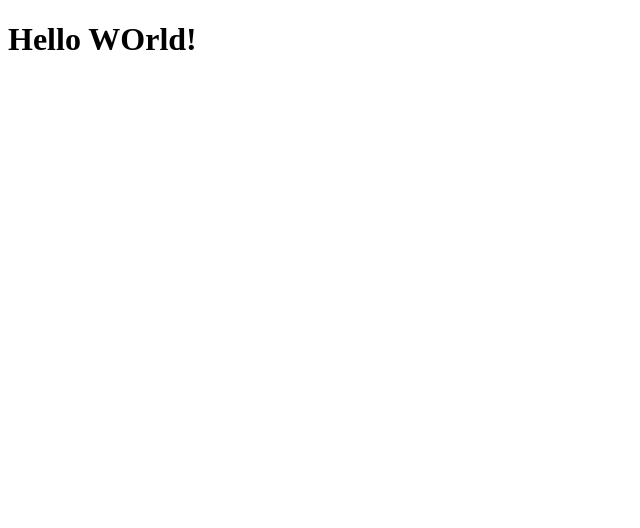
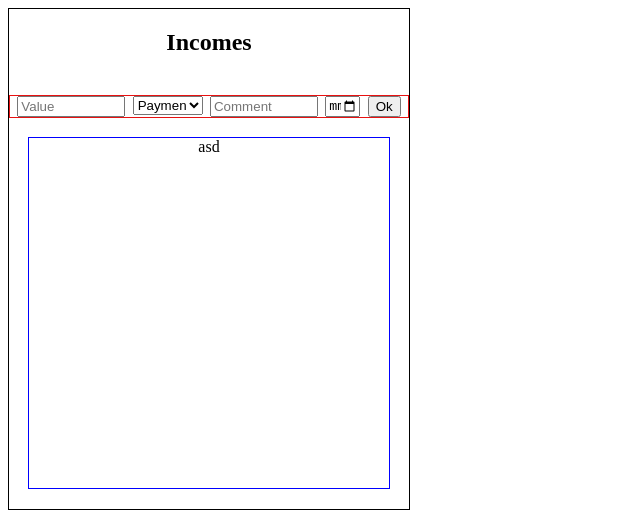
Before and after one commit to szotaksimon/cashy-fe, a React (Create React App) app: page / in a window 1280 px wide. Shown: the top 528 px of the page, without its empty margins (0-640 px from the left). Built offline with nearby package versions, Linux system fonts and the light colour scheme.

Commit message:
Very basic skeletron for the Incomes

```diff
--- a/src/App.js
+++ b/src/App.js
@@ -1,9 +1,9 @@
-
+import Incomes from "./components/Incomes";
 
 function App() {
   return (
     <div>
-      <h1>Hello WOrld!</h1>
+      <Incomes />
     </div>
   );
 }
--- /dev/null
+++ b/src/UI/Incomes.css
@@ -0,0 +1,36 @@
+.container {
+  border: 1px solid black;
+  width: 400px;
+  height: 500px;
+  text-align: center;
+  display: flex;
+  flex-direction: column;
+  justify-content: space-between;
+}
+.container .income-input-div {
+  border: 1px solid rgb(232, 17, 17);
+  display: flex;
+  flex-direction: row;
+  flex-wrap: nowrap;
+  justify-content: space-evenly;
+}
+.container .income-input-div .value-input input {
+  width: 100px;
+}
+.container .income-input-div .category-input select {
+  width: 70px;
+}
+.container .income-input-div .comment-input input {
+  width: 100px;
+}
+.container .income-input-div .date-input input {
+  width: 30px;
+}
+.container .show-incomes-div {
+  border: 1px solid blue;
+  height: 350px;
+  width: 90%;
+  margin-left: auto;
+  margin-right: auto;
+  margin-bottom: 20px;
+}/*# sourceMappingURL=Incomes.css.map */
--- /dev/null
+++ b/src/UI/Incomes.scss
@@ -0,0 +1,37 @@
+.container{
+    border: 1px solid black;
+    width: 400px;
+    height: 500px;
+    text-align: center;
+    display: flex;
+    flex-direction: column;
+    justify-content: space-between;
+    .income-input-div{
+        border: 1px solid rgb(232, 17, 17);
+        display: flex;
+        flex-direction: row;
+        flex-wrap: nowrap;
+        justify-content:space-evenly;
+        .value-input input{
+            width: 100px;
+        }
+        .category-input select{
+            width: 70px;
+        }
+        .comment-input input{
+            width: 100px;
+        }
+        .date-input input{
+            width: 30px;
+        }
+
+    }
+    .show-incomes-div{
+        border: 1px solid blue;
+        height: 350px;
+        width: 90%;
+        margin-left: auto;
+        margin-right: auto;
+        margin-bottom: 20px;
+    }
+}
--- /dev/null
+++ b/src/components/Incomes.js
@@ -0,0 +1,35 @@
+import "../UI/Incomes.css"
+
+const Incomes = () => {
+    return (
+        <div className="container">
+            <h2>Incomes</h2>
+            <div className="income-input-div">
+                <span className="value-input">
+                    <input type="text" placeholder="Value" />
+                </span>
+                <span className="category-input">
+                    <select name="categorys" id="categorys">
+                        <option value="category">Payment</option>
+                        <option value="saab">Saab</option>
+                        <option value="opel">Opel</option>
+                        <option value="audi">Audi</option>
+                    </select>
+                </span>
+                <span className="comment-input">
+                    <input type="text" placeholder="Comment" />
+                </span>
+                <span className="date-input">
+                    <input type="date" placeholder="Date" />
+                </span>
+                <span>
+                    <button>Ok</button>
+                </span>
+            </div>
+            <div className="show-incomes-div">
+                asd
+            </div>
+        </div>
+    )
+}
+export default Incomes
--- a/src/index.js
+++ b/src/index.js
@@ -4,7 +4,5 @@ import App from './App';
 
 const root = ReactDOM.createRoot(document.getElementById('root'));
 root.render(
-  <React.StrictMode>
     <App />
-  </React.StrictMode>
 );
```
Also changed, not shown: 1 other file (tests, documents, lock files or other folders).
